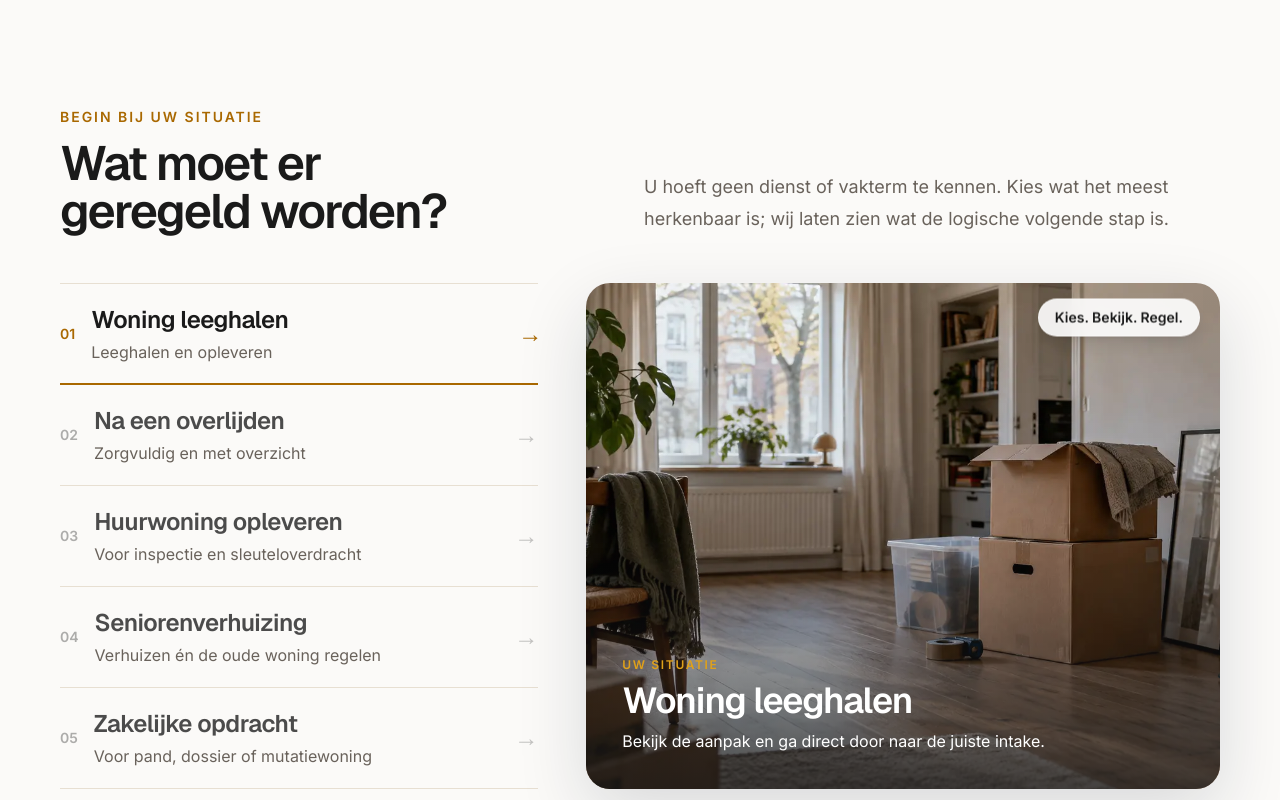
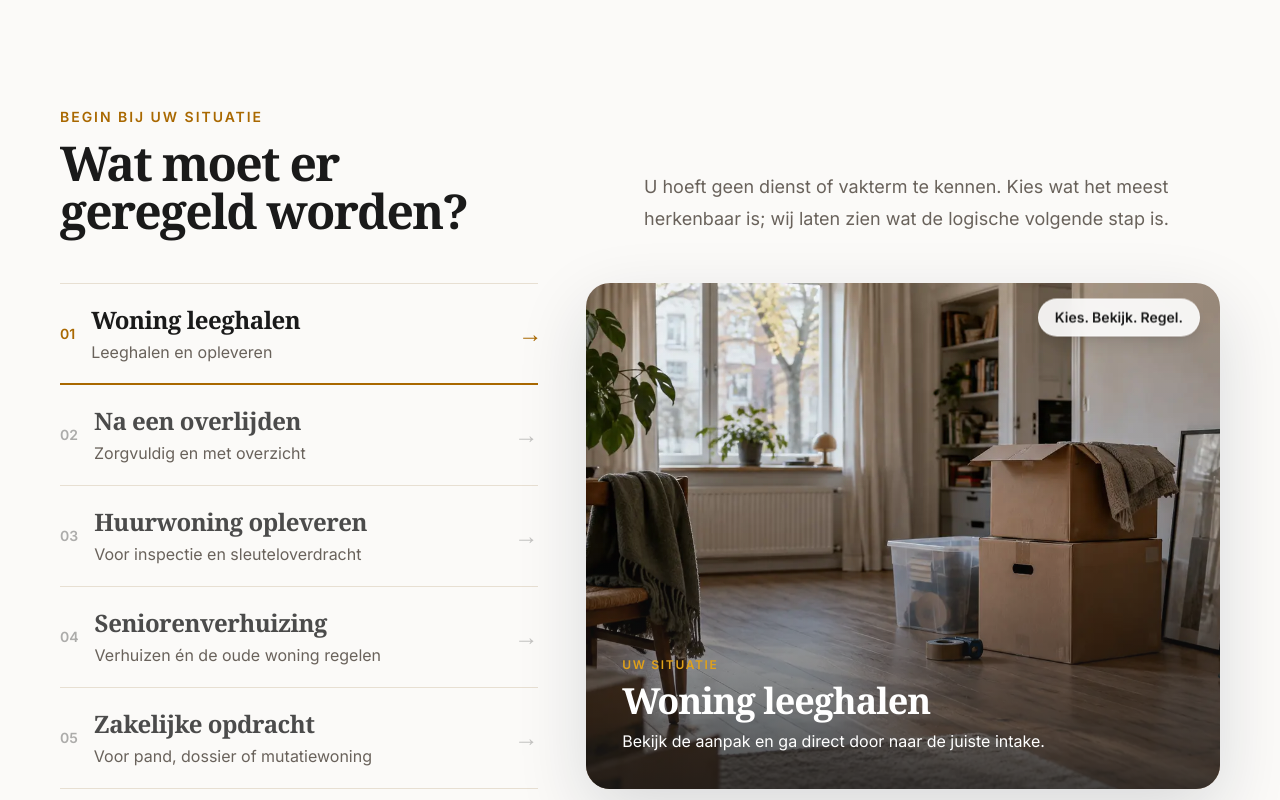
Before and after one commit to sandvlietbv/OpleverMeester, a Next.js app: page / in a window 1280 px wide. Shown: the part 1080-1880 px from the top of the page. Built offline with nearby package versions, Linux system fonts and the light colour scheme.

Commit message:
Use elegant serif display typography across the new identity

```diff
--- a/tailwind.config.ts
+++ b/tailwind.config.ts
@@ -25,7 +25,7 @@ const config: Config = {
       },
       fontFamily: {
         sans: ["var(--font-inter)", "system-ui", "sans-serif"],
-        display: ["var(--font-geist-sans)", "var(--font-inter)", "system-ui", "sans-serif"],
+        display: ["Georgia", "Times New Roman", "serif"],
         brand: ["Georgia", "Times New Roman", "serif"],
       },
       borderRadius: {
```
